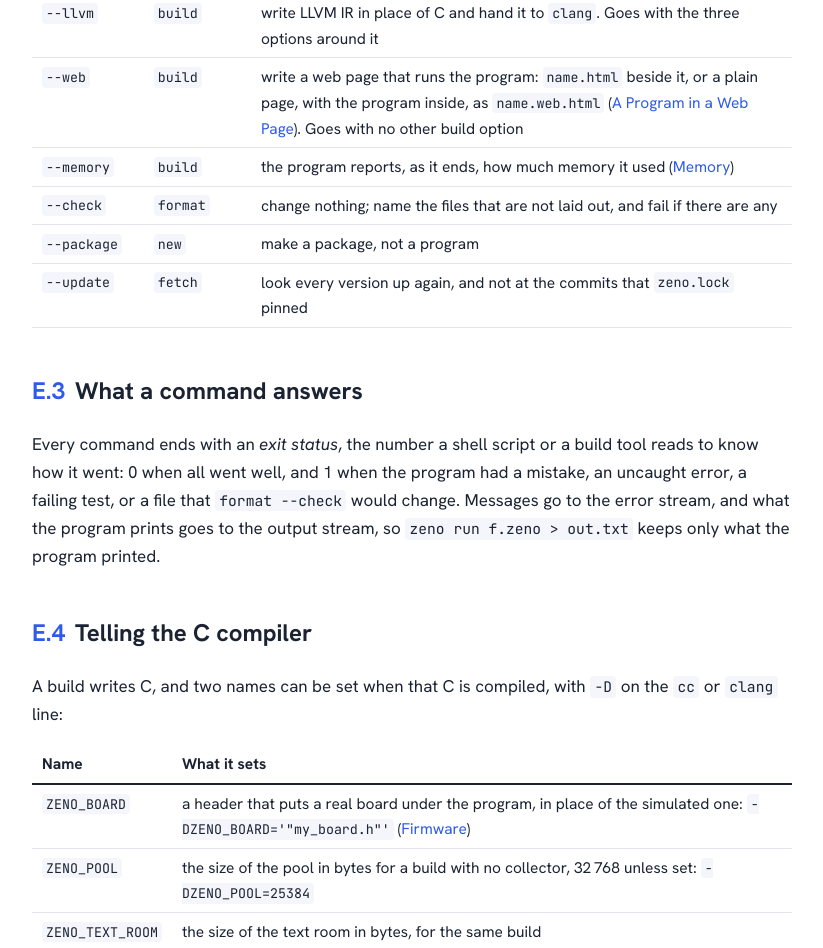
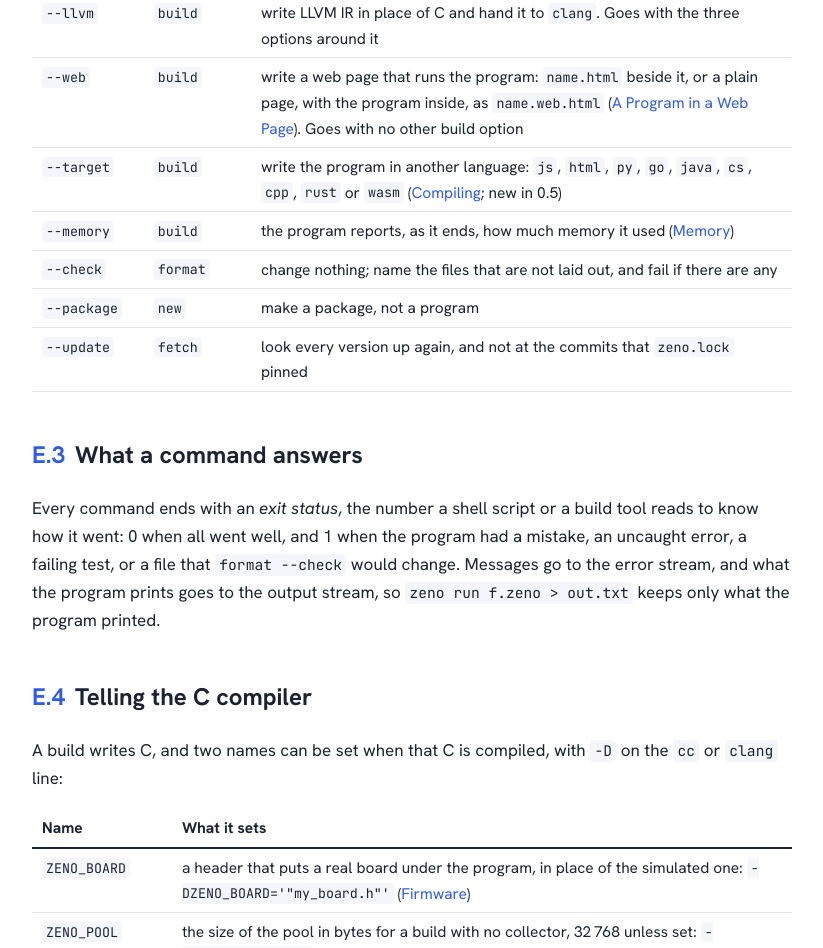
Before and after one commit to partham20/zeno-lang.org, a plain HTML site: page book/commands.html in a window 1280 px wide. Shown: the part 2228-3176 px from the top of the page, without its empty margins (378-1201 px from the left). Drawn offline with Linux system fonts and the light colour scheme.

Commit message:
The book: other languages are new in 0.5

```diff
--- a/book/commands.html
+++ b/book/commands.html
@@ -367,23 +367,32 @@ inside, as <code>name.web.html</code> (<a href="web.html#ch-web">A
 Program in a Web Page</a>). Goes with no other build option</td>
 </tr>
 <tr class="even">
+<td style="text-align: left;"><code>--target</code></td>
+<td style="text-align: left;"><code>build</code></td>
+<td style="text-align: left;">write the program in another language:
+<code>js</code>, <code>html</code>, <code>py</code>, <code>go</code>,
+<code>java</code>, <code>cs</code>, <code>cpp</code>, <code>rust</code>
+or <code>wasm</code> (<a
+href="compiling.html#ch-compiling">Compiling</a>; new in 0.5)</td>
+</tr>
+<tr class="odd">
 <td style="text-align: left;"><code>--memory</code></td>
 <td style="text-align: left;"><code>build</code></td>
 <td style="text-align: left;">the program reports, as it ends, how much
 memory it used (<a href="memory.html#ch-memory">Memory</a>)</td>
 </tr>
-<tr class="odd">
+<tr class="even">
 <td style="text-align: left;"><code>--check</code></td>
 <td style="text-align: left;"><code>format</code></td>
 <td style="text-align: left;">change nothing; name the files that are
 not laid out, and fail if there are any</td>
 </tr>
-<tr class="even">
+<tr class="odd">
 <td style="text-align: left;"><code>--package</code></td>
 <td style="text-align: left;"><code>new</code></td>
 <td style="text-align: left;">make a package, not a program</td>
 </tr>
-<tr class="odd">
+<tr class="even">
 <td style="text-align: left;"><code>--update</code></td>
 <td style="text-align: left;"><code>fetch</code></td>
 <td style="text-align: left;">look every version up again, and not at
```
Also changed, not shown: book/compiling.html (+4 -2 lines), 1 other file.
